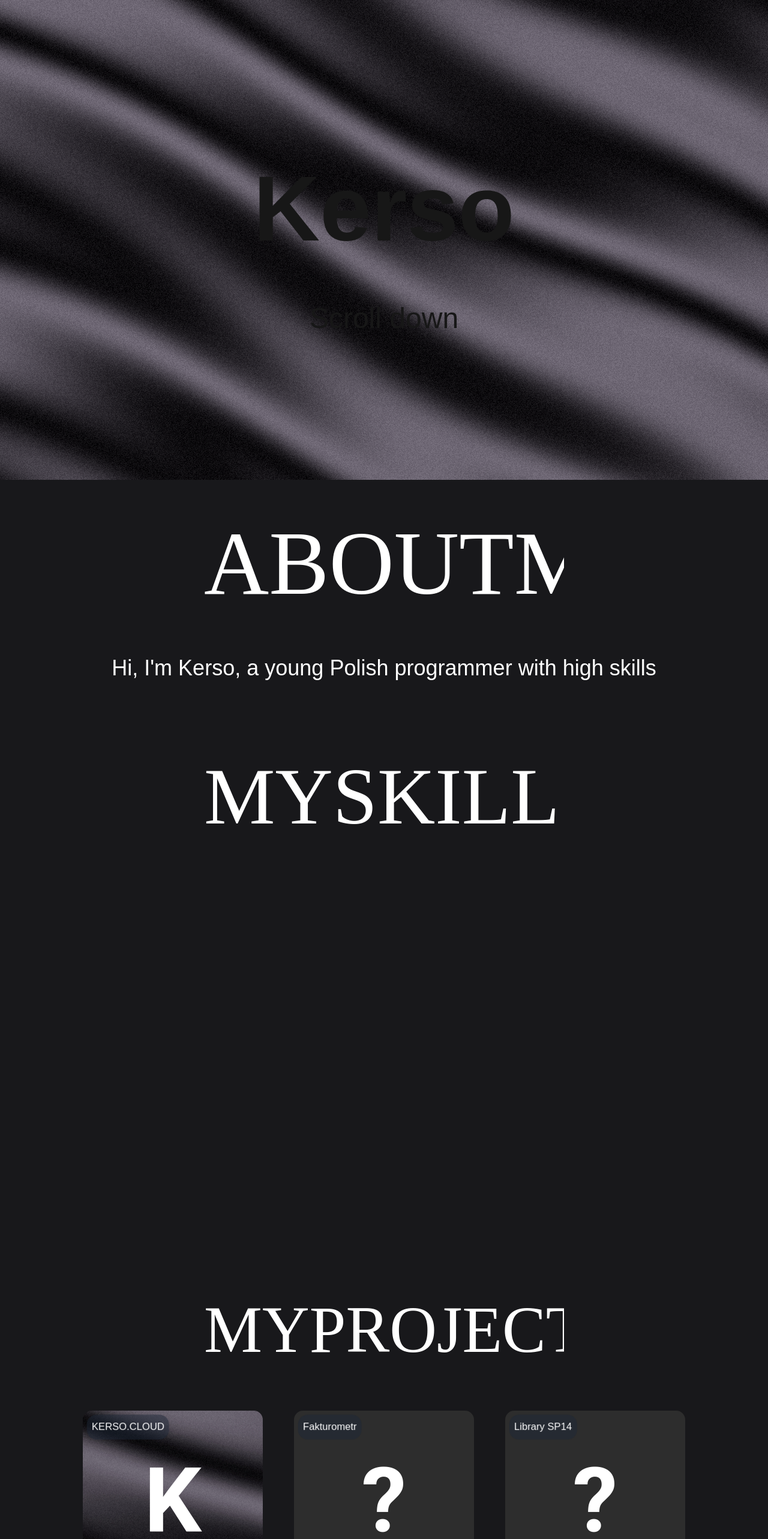
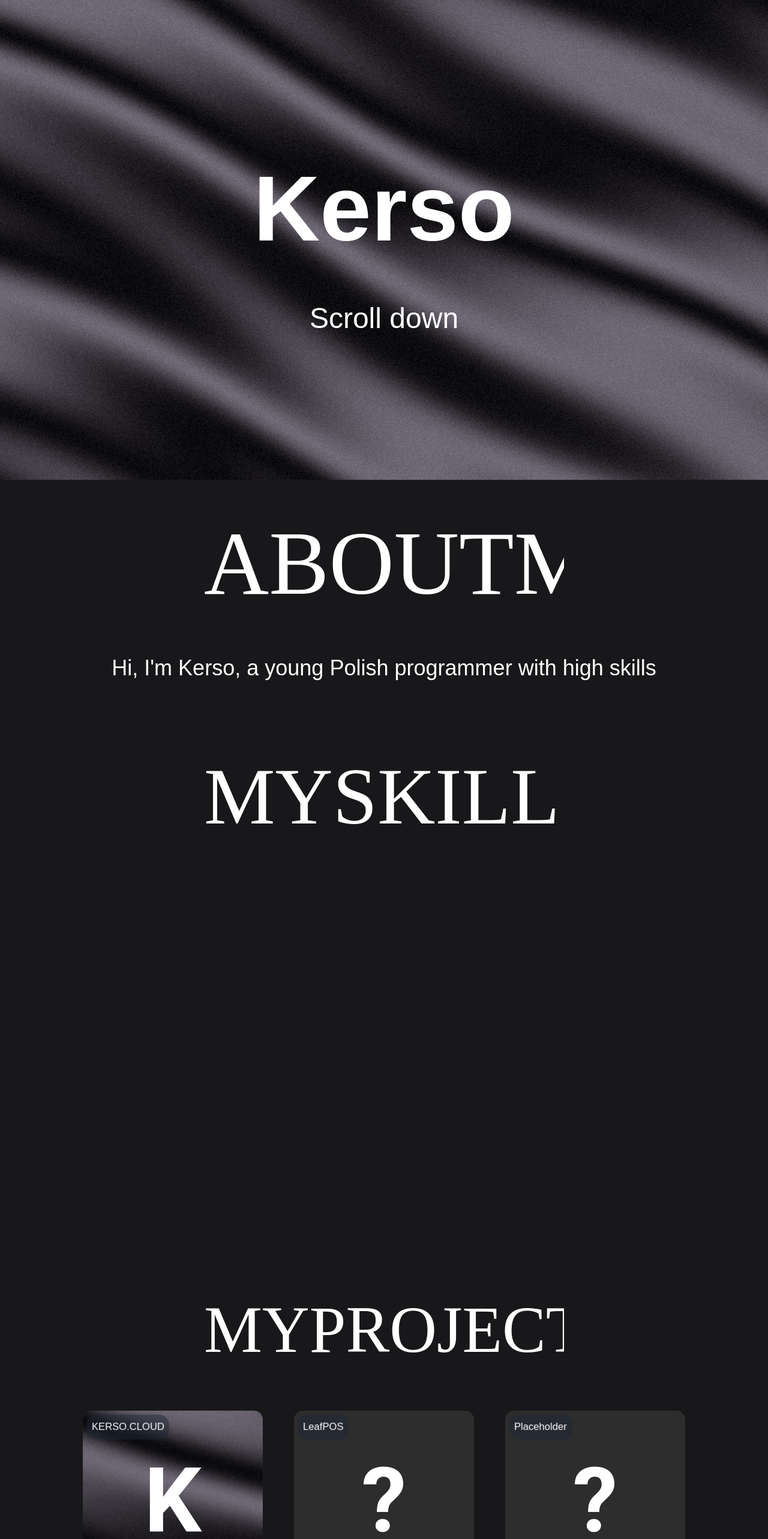
Before and after one commit to Kerso-official/Kerso.cloud, a Next.js app: page / in a window 1280 px wide. Shown: the top 2566 px of the page at 60% size. Built offline with nearby package versions, Linux system fonts and the light colour scheme; a web font is replaced by a local one.

Commit message:
Fixed width bug and some other minor bugs

```diff
--- a/package.json
+++ b/package.json
@@ -26,9 +26,9 @@
   "devDependencies": {
     "@eslint/eslintrc": "^3",
     "@tailwindcss/postcss": "^4",
-    "@types/node": "^20",
-    "@types/react": "^19",
-    "@types/react-dom": "^19",
+    "@types/node": "^20.19.9",
+    "@types/react": "^19.1.9",
+    "@types/react-dom": "^19.1.7",
     "eslint": "^9",
     "eslint-config-next": "15.3.4",
     "tailwindcss": "^4",
--- a/src/components/sections/Footer.tsx
+++ b/src/components/sections/Footer.tsx
@@ -32,13 +32,13 @@ export default function Footer() {
                     href="https://github.com/Kerso-official"
                     target="_blank"
                     rel="noopener noreferrer"
-                    className="hover:text-white hover:underline transition"
+                    className="hover:text-white hover:underline transition cursor-none"
                     >
                     GitHub
                     </a>
                     <a
                     href="mailto:kerso@kerso.cloud"
-                    className="hover:text-white hover:underline transition"
+                    className="hover:text-white hover:underline transition cursor-none"
                     >
                     Contact
                     </a>
--- a/src/components/sections/Hero.tsx
+++ b/src/components/sections/Hero.tsx
@@ -6,7 +6,7 @@ export default function Hero() {
       <section
         style={{
           position: "relative",
-          width: "100vw",
+          width: "100%",
           height: "100vh",
           overflow: "hidden",
         }}
@@ -17,7 +17,7 @@ export default function Hero() {
             position: "absolute",
             top: 0,
             left: 0,
-            width: "100vw",
+            width: "100%",
             height: "100vh",
             display: "flex",
             flexDirection: "column",
@@ -30,7 +30,7 @@ export default function Hero() {
         >
           <SplitText
             text="Kerso"
-            className="text-[clamp(3rem,12vw,10rem)] font-bold"
+            className="text-[clamp(3rem,12vw,10rem)] font-bold text-white"
             splitType="chars"
             duration={0.7}
             delay={60}
@@ -41,7 +41,7 @@ export default function Hero() {
           />
           <SplitText
             text="Scroll down"
-            className="text-[clamp(1.5rem,4vw,3rem)] font-medium"
+            className="text-[clamp(1.5rem,4vw,3rem)] font-medium text-white"
             splitType="chars"
             duration={0.7}
             delay={30}
--- a/src/components/sections/Projects.tsx
+++ b/src/components/sections/Projects.tsx
@@ -37,7 +37,7 @@ export default function Projects() {
                 KERSO.CLOUD
               </p>
             }
-            href="https://kerso.cloud"
+            href="https://github.com/Kerso-official/Kerso.cloud"
           />
 
           <TiltedCard
@@ -54,7 +54,7 @@ export default function Projects() {
             displayOverlayContent={true}
             overlayContent={
               <p className="tilted-card-demo-text ml-3 mt-3 bg-gray-800/50 p-2 rounded-2xl">
-                Fakturometr
+                LeafPOS
               </p>
             }
             alertText="This project isn't finished yet!"
@@ -74,10 +74,10 @@ export default function Projects() {
             displayOverlayContent={true}
             overlayContent={
               <p className="tilted-card-demo-text ml-3 mt-3 bg-gray-800/50 p-2 rounded-2xl">
-                Library SP14
+                Placeholder
               </p>
             }
-            alertText="This project isn't finished yet!"
+            alertText="I don't have any more projects to show yet!"
           />
         </div>
       </section>
```
Also changed, not shown: 1 other file (tests, documents, lock files or other folders).
